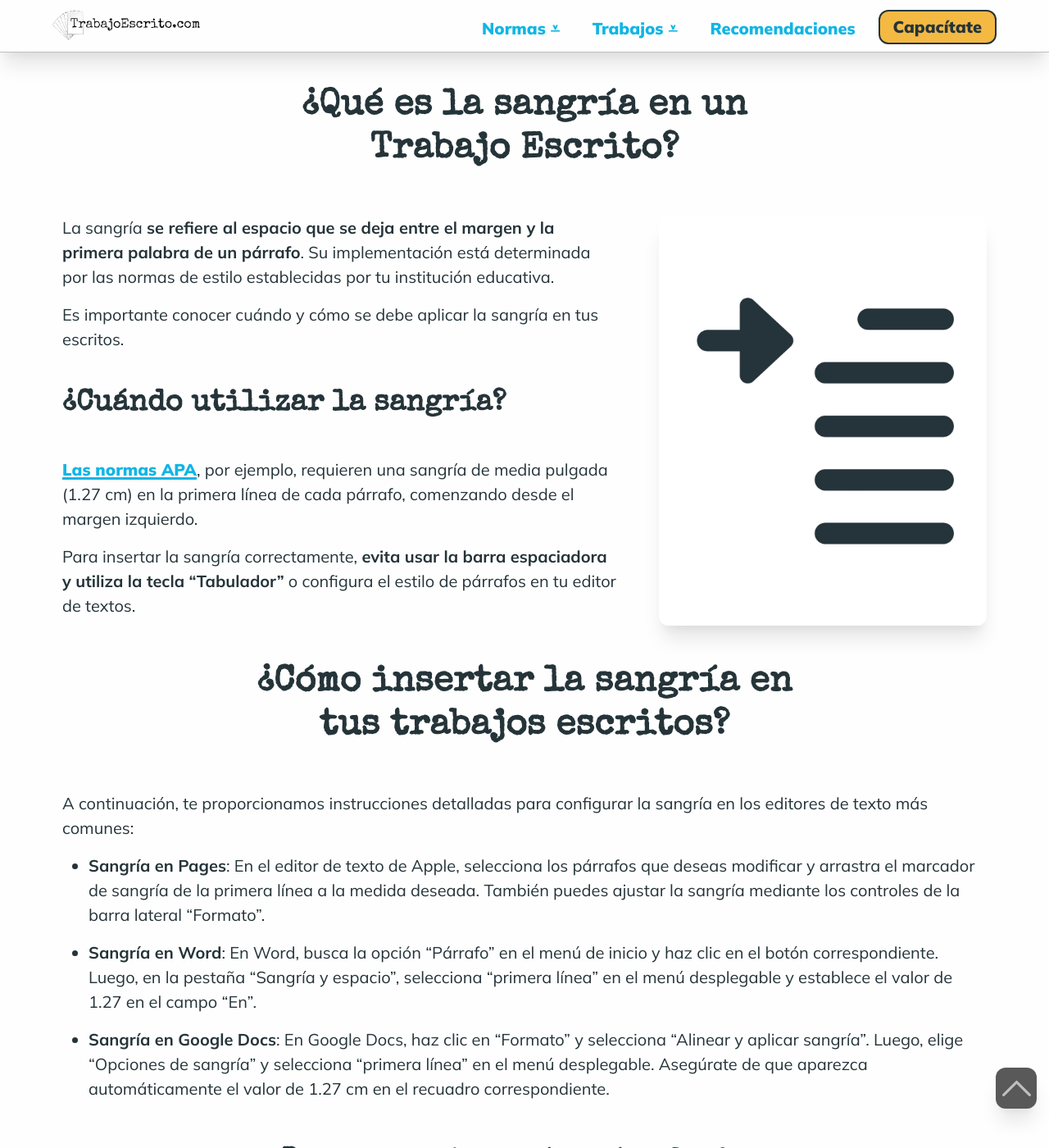
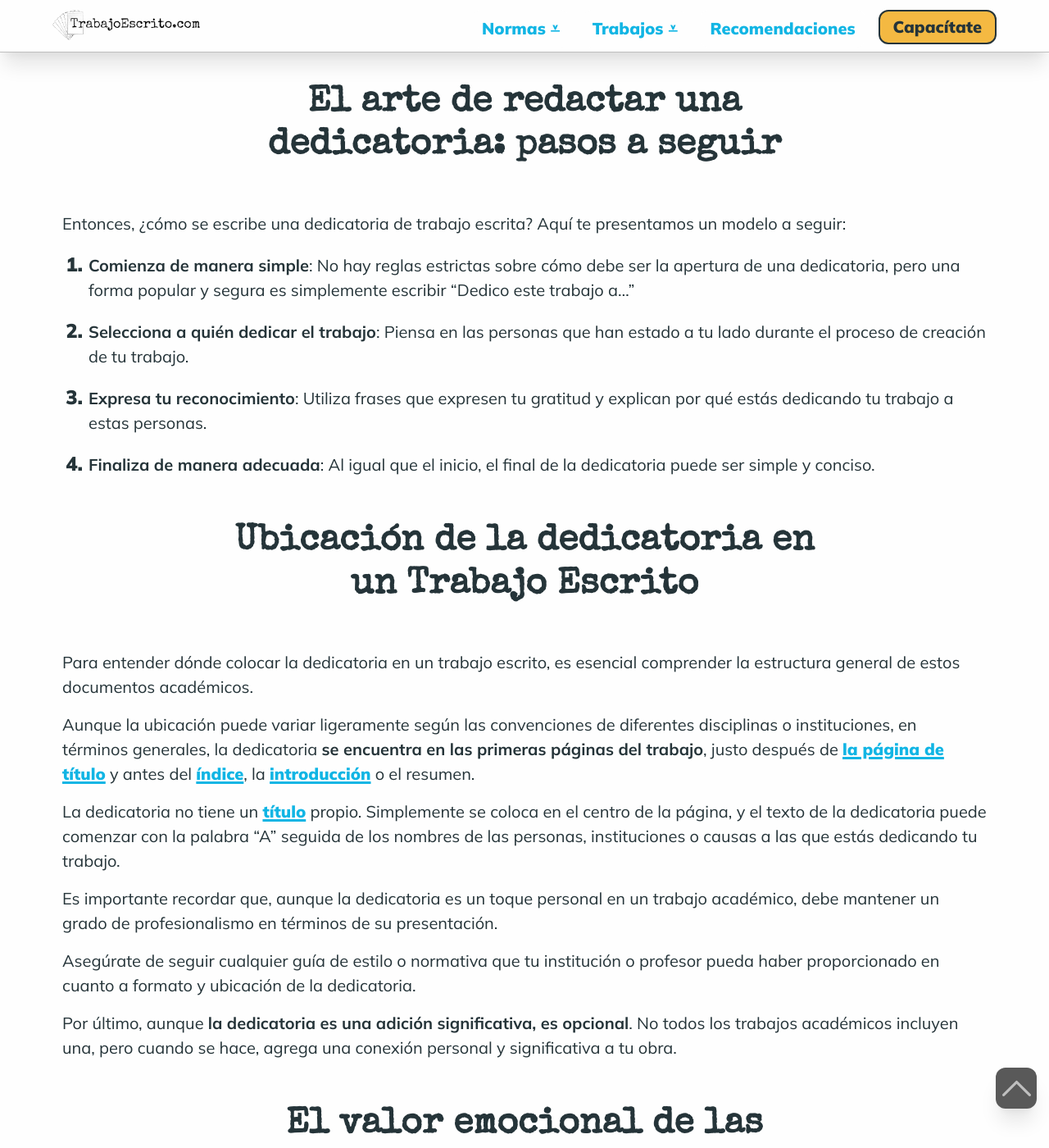
Before and after one commit to Klerpson/trabajoescrito, a Jekyll site: the page built from dedicatoria-trabajo-escrito.md, in a window 1280 px wide and 1400 px high, scrolled down 999 px. Shown: the whole window at 82% size. Built offline with Jekyll 4.4.1, drawn with Linux system fonts in a browser that asks for light colours; some web fonts are replaced; some of the changed text lies outside the part shown.

Commit message:
dedicatoria

```diff
--- a/dedicatoria-trabajo-escrito.md
+++ b/dedicatoria-trabajo-escrito.md
@@ -1,49 +1,94 @@
 ---
 layout: default
-title: "Sangría en Trabajos Escritos: lecturas impecables ⇛"
-description: "Aplica la sangría correcta en tus trabajos escritos: ✓ dales un aspecto profesional. ✓ Evita errores. ✓ Mejora la legibilidad. ¡Explora nuestras técnicas!"
-h1: "Dominando la sangría en trabajos escritos: mejora la legibilidad y la experiencia del lector"
-intro: "Aprende a aplicar correctamente la sangría, organizar tus referencias bibliográficas y mejorar la legibilidad. Impulsa la calidad de tus trabajos académicos y sorprende a tus lectores."
-boton_info: "estructura"
-boton_info_title: "Qué es"
+title: "Iniciando con la dedicatoria: más que palabras escritas ⇛"
+description: "Una dedicatoria de un trabajo escrito es una oportunidad de expresar gratitud y reconocimiento hacia las personas que te ayudaron en tu trabajo."
+h1: "Iniciando con la dedicatoria: más que palabras escritas"
+intro: "¿Cómo redactar una dedicatoria que logre transmitir adecuadamente todos estos sentimientos? Aquí, te guiamos en ese proceso."
+boton_info: "normas"
+boton_info_title: "Cómo hacer"
 boton_mas: "descargas"
-boton_mas_title: "Cómo hacerlo"
+boton_mas_title: "Ejemplos"
 vertical: true
 ---
-## Sangría en trabajos escritos: arte de la presentación impecable
+Una dedicatoria de un trabajo escrito va más allá de simples palabras en una hoja de papel. Es una oportunidad para expresar gratitud, reconocimiento y amor hacia las personas que han tenido un papel significativo en tu viaje académico o profesional.
 
-La sangría en un texto académico es un elemento crucial que a menudo pasa desapercibido. Sin embargo, **su correcta utilización es fundamental para dotar de estructura y organización** a tus trabajos escritos.
+## Definiendo la dedicatoria en un Trabajo Escrito
 
-En este artículo, te proporcionaremos toda la información necesaria para utilizar la sangría en tus Trabajos Escritos.
+Para entender cómo hacer una dedicatoria efectiva, es importante primero definir qué es. En términos sencillos, **una dedicatoria en un trabajo escrito es una declaración hecha por el autor, en la que se atribuye su esfuerzo y trabajo a uno o más individuos**.
+
+Por esta importante razón, debes tener muy claros algunos conceptos antes de redactar tu dedicatoria.
 <!-- Anclaje para que la barra fijada no cubra el siguiente subtítulo -->
-{:id="estructura"}
+{:id="normas"}
 
-## ¿Qué es la sangría en un Trabajo Escrito?
+## El arte de redactar una dedicatoria: pasos a seguir
 
-![Sangría Trabajo Escrito]({{'img/sangria-trabajo-escrito.webp'|relative_url}} "Ejemplo de Sangría"){:width="400" height="500" loading="lazy"}
+Entonces, ¿cómo se escribe una dedicatoria de trabajo escrita? Aquí te presentamos un modelo a seguir:
 
-La sangría **se refiere al espacio que se deja entre el margen y la primera palabra de un párrafo**. Su implementación está determinada por las normas de estilo establecidas por tu institución educativa.
+1. **Comienza de manera simple**: No hay reglas estrictas sobre cómo debe ser la apertura de una dedicatoria, pero una forma popular y segura es simplemente escribir "Dedico este trabajo a..."
+2. **Selecciona a quién dedicar el trabajo**: Piensa en las personas que han estado a tu lado durante el proceso de creación de tu trabajo.
+3. **Expresa tu reconocimiento**: Utiliza frases que expresen tu gratitud y explican por qué estás dedicando tu trabajo a estas personas.
+4. **Finaliza de manera adecuada**: Al igual que el inicio, el final de la dedicatoria puede ser simple y conciso.
 
-Es importante conocer cuándo y cómo se debe aplicar la sangría en tus escritos.
+## Ubicación de la dedicatoria en un Trabajo Escrito
 
-### ¿Cuándo utilizar la sangría?
+Para entender dónde colocar la dedicatoria en un trabajo escrito, es esencial comprender la estructura general de estos documentos académicos.
 
-[Las normas APA]({{'normas-apa'|relative_url}}), por ejemplo, requieren una sangría de media pulgada (1.27 cm) en la primera línea de cada párrafo, comenzando desde el margen izquierdo.
+Aunque la ubicación puede variar ligeramente según las convenciones de diferentes disciplinas o instituciones, en términos generales, la dedicatoria **se encuentra en las primeras páginas del trabajo**, justo después de [la página de título]({{'portada-trabajo-escrito'|relative_url}}) y antes del [índice]({{'tabla-de-contenido-trabajo-escrito'|relative_url}}), la [introducción]({{'introduccion-trabajo-escrito'|relative_url}}) o el resumen.
 
-Para insertar la sangría correctamente, **evita usar la barra espaciadora y utiliza la tecla "Tabulador"** o configura el estilo de párrafos en tu editor de textos.
+La dedicatoria no tiene un [título]({{'titulos-trabajo-escrito'|relative_url}}) propio. Simplemente se coloca en el centro de la página, y el texto de la dedicatoria puede comenzar con la palabra "A" seguida de los nombres de las personas, instituciones o causas a las que estás dedicando tu trabajo.
+
+Es importante recordar que, aunque la dedicatoria es un toque personal en un trabajo académico, debe mantener un grado de profesionalismo en términos de su presentación.
+
+Asegúrate de seguir cualquier guía de estilo o normativa que tu institución o profesor pueda haber proporcionado en cuanto a formato y ubicación de la dedicatoria.
+
+Por último, aunque **la dedicatoria es una adición significativa, es opcional**. No todos los trabajos académicos incluyen una, pero cuando se hace, agrega una conexión personal y significativa a tu obra.
+
+## El valor emocional de las dedicatorias: ¿a quién dedicar tu Trabajo Escrito?
+
+Las dedicatorias añaden un valor emocional a tu trabajo escrito. Esto hace que se conviertan en una expresión personal de gratitud y reconocimiento.
+
+Usualmente, las dedicatorias **se hacen a personas cercanas como familiares, amigos, mentores o incluso a instituciones** que han contribuido de alguna manera a la realización del trabajo.
 <!-- Anclaje para que la barra fijada no cubra el siguiente subtítulo -->
 {:id="descargas"}
 
-## ¿Cómo insertar la sangría en tus trabajos escritos?
+### Ejemplos de dedicatorias que dejan huella
 
-A continuación, te proporcionamos instrucciones detalladas para configurar la sangría en los editores de texto más comunes:
+Para inspirarte, aquí te presentamos algunos ejemplos de dedicatorias que han logrado transmitir emociones profundas y gratitud sincera.
 
-* **Sangría en Pages**: En el editor de texto de Apple, selecciona los párrafos que deseas modificar y arrastra el marcador de sangría de la primera línea a la medida deseada. También puedes ajustar la sangría mediante los controles de la barra lateral "Formato".
-* **Sangría en Word**: En Word, busca la opción "Párrafo" en el menú de inicio y haz clic en el botón correspondiente. Luego, en la pestaña "Sangría y espacio", selecciona "primera línea" en el menú desplegable y establece el valor de 1.27 en el campo "En".
-* **Sangría en Google Docs**: En Google Docs, haz clic en "Formato" y selecciona "Alinear y aplicar sangría". Luego, elige "Opciones de sangría" y selecciona "primera línea" en el menú desplegable. Asegúrate de que aparezca automáticamente el valor de 1.27 cm en el recuadro correspondiente.
+#### Ejemplo 1: Dedicatoria a una persona inspiradora
 
-## La sangría en tus trabajos escritos y la presentación profesional
+En este tipo de dedicatoria, el autor agradece a alguien que le ha inspirado en su camino académico o profesional.
 
-La correcta aplicación de la sangría y la mejora de la experiencia de usuario en tus trabajos escritos **son elementos clave para atraer y retener a tus lectores**.
+**Esta persona puede ser un mentor, un miembro de la familia o incluso un personaje público**. Un ejemplo de una dedicatoria inspiradora podría ser:
 
-Aplica estos consejos e impresiona a tus lectores con [trabajos académicos bien estructurados y de alta calidad]({% post_url 2023-05-28-como-presentar-trabajo-escrito %}).
+>"Este trabajo está dedicado a mi profesor de literatura, el Dr. Pérez, cuyas enseñanzas y apoyo inquebrantable han sido la guía que me llevó a explorar los confines de mi pasión por las letras. Sin él, este viaje académico hubiera sido un camino sin luz."
+
+#### Ejemplo 2: dedicatoria a una institución
+
+En algunas ocasiones, los autores optan por **agradecer a una institución o grupo que ha facilitado su trabajo** de alguna manera.
+
+Este tipo de dedicatoria demuestra apreciación hacia la entidad y su contribución a la obra. Un ejemplo sería:
+
+>"Dedico este trabajo a la Biblioteca Central de la Universidad de XYZ, que ha sido mi segundo hogar durante estos años de estudio. A su personal siempre servicial y a sus vastos recursos que han sido esenciales en la realización de este proyecto."
+
+#### Ejemplo 3: dedicatoria a una causa o grupo
+
+Este tipo de dedicatoria se utiliza cuando el trabajo ha sido influenciado o está dirigido **a un grupo específico de personas o a una causa**.
+
+Es una manera de expresar la motivación detrás de la realización del trabajo. Un ejemplo de dedicatoria a una causa podría ser:
+
+>"Dedico este estudio a todos los trabajadores migrantes cuyas historias de lucha y resiliencia han inspirado este trabajo. Mi esperanza es que este estudio arroje luz sobre sus experiencias y abra un camino hacia políticas más justas y humanitarias."
+
+## El Toque Personal de la dedicatoria
+
+Escribir **una dedicatoria en un trabajo escrito es una oportunidad para [expresar tu gratitud]({{'agradecimientos-trabajo-escrito'|relative_url}} "Agradecimientos") y reconocer la importancia** de las personas, instituciones o causas que han jugado un papel vital en tu viaje académico. Es un gesto sencillo, pero con un profundo significado que da un toque personal a tu trabajo.
+
+En el proceso de redacción, recuerda que no hay reglas fijas:
+
+* La dedicatoria puede ser tan creativa, formal o íntima como prefieras.
+* Es importante que sea genuina y refleje tu aprecio.
+* Ya sea a una persona inspiradora, a una institución que te brindó apoyo, o a una causa que te mueve, la dedicatoria marca la culminación de tu esfuerzo y dedicación.
+
+Con los ejemplos proporcionados en este artículo y las recomendaciones detalladas, ya **tienes las herramientas necesarias para escribir una dedicatoria que resuene y marque una diferencia**.
+
+¡Ahora te toca a ti darle a tu trabajo escrito ese toque final de gratitud y personalización!
```
Also changed, not shown: 3 other files.
